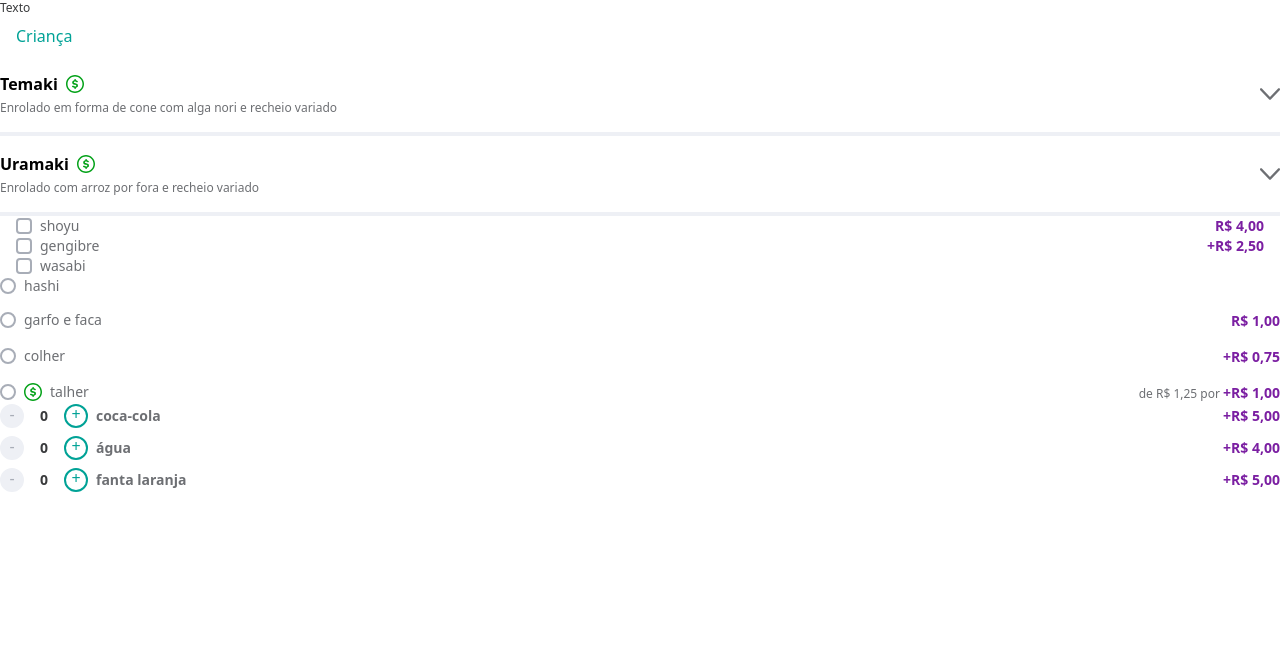
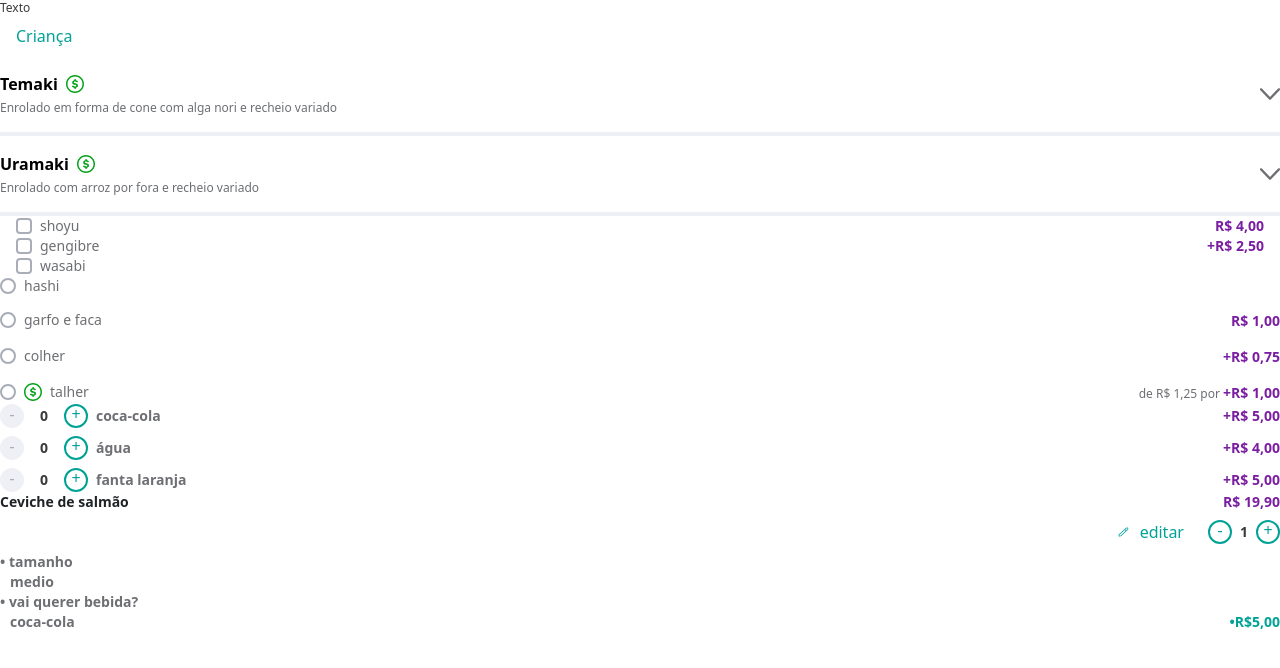
Before and after one commit to Babilonia364/something-food, a Next.js app: page / in a window 1280 px wide. Shown: the top 668 px of the page. Built offline with nearby package versions, Linux system fonts and the light colour scheme.

Commit message:
feat(TICKETCOMPONENT): implemented ticket component

```diff
--- a/src/app/components/ItemControl/index.tsx
+++ b/src/app/components/ItemControl/index.tsx
@@ -1,5 +1,4 @@
 'use client';
-import { useActionState, useState } from 'react';
 import { tv } from 'tailwind-variants';
 import { shared } from "@/app/styles/shared-styles";
 import { Products, useControl } from './hooks';
@@ -10,14 +9,8 @@ const itemControl = tv({
     form: 'flex justify-between items-center',
     productGroup: 'flex gap-2',
     buttonGroup: 'flex gap-3',
-    button: [
-      'border-2 size-[24px] rounded-full',
-      'flex justify-center items-center',
-    ],
-    sign: [
-      'h-full',
-      'leading-none'
-    ],
+    button: shared().button(),
+    sign: shared().sign(),
     quantity: [
       'font-bold text-sm text-content-neutral-base',
       'h-full text-center w-[1rem] pt-[2px]'
@@ -33,19 +26,11 @@ const itemControl = tv({
   },
   variants: {
     variant: {
-      plus: {
-        button: [
-          'border-content-secondary-base',
-          'bg-surface-background hover:bg-surface-middleground',
-          'text-content-secondary-base'
-        ]
+      enabled: {
+        button: shared().button({ variant: "enabled" })
       },
-      minus: {
-        button: [
-          'border-content-neutral-border',
-          'bg-surface-foreground',
-          'text-content-neutral-weakest'
-        ]
+      disabled: {
+        button: shared().button({ variant: "disabled" })
       }
     }
   }
@@ -79,22 +64,22 @@ export const ItemControl = (itemsArray: Products) => {
               <div className={productGroup()}>
                 <div className={buttonGroup()}>
                   <button
-                    type="submit"
+                    type="button"
                     name="action"
                     value="decrement"
                     onClick={() => updateQuantity(item.id, -1)}
-                    className={button({ variant: currentQuantity <= 0 ? "minus" : "plus" })}
+                    className={button({ variant: currentQuantity <= 0 ? "disabled" : "enabled" })}
                     disabled={currentQuantity <= 0}
                   >
                     <span className={sign()}>-</span>
                   </button>
                   <label className={quantity()}>{currentQuantity}</label>
                   <button
-                    type="submit"
+                    type="button"
                     name="action"
                     value="increment"
                     onClick={() => updateQuantity(item.id, +1)}
-                    className={button({ variant: "plus" })}
+                    className={button({ variant: "enabled" })}
                   >
                     <span className={sign()}>+</span>
                   </button>
--- /dev/null
+++ b/src/app/components/Ticket/hooks/index.ts
@@ -0,0 +1 @@
+export * from './useManagerTicket';
--- /dev/null
+++ b/src/app/components/Ticket/hooks/useManagerTicket.ts
@@ -0,0 +1,24 @@
+'use client';
+import { useState } from "react";
+
+export type TicketItems = {
+  mainItemId: string,
+  mainItemName: string,
+  mainItemQuantity: number,
+  mainItemPrice: string,
+  subItems: Array<{
+    id: string;
+    category: string;
+    items: Array<{
+      id: string;
+      name: string;
+      price?: string;
+    }>;
+  }>;
+};
+
+export function useManagerTicket() {
+  const [mainQuantity, setMainQuantity] = useState();
+
+  return {}
+}
--- a/src/app/components/Ticket/index.tsx
+++ b/src/app/components/Ticket/index.tsx
@@ -0,0 +1,107 @@
+import { shared } from "@/app/styles/shared-styles";
+import { tv } from "tailwind-variants";
+import pencil from "@/app/assets/pencil.svg";
+import Image from "next/image";
+import { Button } from "../Button";
+import { TicketItems } from "./hooks";
+
+const ticket = tv({
+  slots: {
+    container: 'flex flex-col',
+    item: 'flex justify-between',
+    itemName: 'font-bold text-sm text-content-neutral-strong',
+    itemPrice: shared().price(),
+    quantity: 'flex justify-end items-center gap-2',
+    icon: 'w-[10.5px] h-auto',
+    button: shared().button(),
+    sign: shared().sign(),
+    itemQuantity: 'font-bold text-sm text-content-neutral-base',
+    category: 'flex flex-col',
+    categoryText: 'text-content-neutral-weak text-sm',
+    subItemContainer: 'flex justify-between',
+    subItemPrice: [
+      'font-bold text-sm text-content-secondary-base',
+      "before:content-['•']"
+    ],
+  },
+  variants: {
+    variant: {
+      enabled: {
+        button: shared().button({ variant: "enabled" })
+      },
+      disabled: {
+        button: shared().button({ variant: "disabled" })
+      },
+      title: {
+        categoryText: [
+          'font-bold',
+          "before:content-['•']"
+        ]
+      },
+      text: {
+        categoryText: [
+          'font-semibold',
+          'pl-2.5'
+        ]
+      },
+    }
+  }
+});
+
+export const Ticket = ({ items }: { items: TicketItems }) => {
+  const {
+    container,
+    item,
+    itemName,
+    itemPrice,
+    quantity,
+    icon,
+    button,
+    sign,
+    itemQuantity,
+    category,
+    categoryText,
+    subItemContainer,
+    subItemPrice
+  } = ticket();
+
+  return (
+    <div className={container()}>
+      <div className={item()}>
+        <span className={itemName()}>{items.mainItemName}</span>
+        <span className={itemPrice()}>{items.mainItemPrice}</span>
+      </div>
+      <div className={quantity()}>
+        <Button buttonType="ghost" buttonColor="success" icon={<Image src={pencil} alt="edit icon" className={icon()} />}>editar</Button>
+        <button
+          type="button"
+          className={button({ variant: "enabled" })}
+        >
+          <span className={sign()}>-</span>
+        </button>
+        <span className={itemQuantity()}>{items.mainItemQuantity}</span>
+        <button
+          type="button"
+          className={button({ variant: "enabled" })}
+        >
+          <span className={sign()}>+</span>
+        </button>
+      </div>
+      {
+        items.subItems.map((subItem) => (
+          <div className={category()} key={subItem.id}>
+            <span className={categoryText({ variant: "title" })}> {subItem.category}</span>
+            {
+              subItem.items?.map((item) => (
+                <div className={subItemContainer()} key={item.id}>
+                  <span className={categoryText({ variant: "text" })}>{item.name}</span>
+                  {item.price && <span className={subItemPrice()}>{item.price}</span>}
+                </div>
+              ))
+            }
+          </div>
+        ))
+      }
+    </div>
+  );
+};
--- a/src/app/page.tsx
+++ b/src/app/page.tsx
@@ -3,6 +3,7 @@ import { Button } from "./components/Button";
 import { Checkbox } from "./components/Checkbox";
 import { ItemControl } from "./components/ItemControl";
 import { RadioGroup } from "./components/RadioGroup";
+import { Ticket } from "./components/Ticket";
 
 export default function Home() {
   const products = [
@@ -84,18 +85,18 @@ export default function Home() {
 
   const additionals = [
     {
-      id:"additionals-shoyu",
+      id: "additionals-shoyu",
       label: "shoyu",
       price: "R$ 4,00"
     },
     {
-      id:"additionals-gengibre",
+      id: "additionals-gengibre",
       label: "gengibre",
       price: "R$ 2,50",
       isAdditional: true,
     },
     {
-      id:"additionals-wasabi",
+      id: "additionals-wasabi",
       label: "wasabi",
     },
   ];
@@ -143,6 +144,36 @@ export default function Home() {
     }
   ];
 
+  const ticketItems = {
+    mainItemId: "ticket-item-ceviche",
+    mainItemName: "Ceviche de salmão",
+    mainItemQuantity: 1,
+    mainItemPrice: "R$ 19,90",
+    subItems: [
+      {
+        id: "subitem-tamanho",
+        category: "tamanho",
+        items: [
+          {
+            id: "subitem-item-medio",
+            name: "medio",
+          }
+        ]
+      },
+      {
+        id: "subitem-vai-querer-bebida",
+        category: "vai querer bebida?",
+        items: [
+          {
+            id: "subitem-item-coca-cola",
+            name: "coca-cola",
+            price: "R$5,00",
+          }
+        ]
+      }
+    ]
+  };
+
   return (
     <div className="bg-surface-background">
       <h1 className="text-content-neutral-base text-xs">Texto</h1>
@@ -154,6 +185,7 @@ export default function Home() {
       <Checkbox items={additionals} />
       <RadioGroup items={additionalsChooseOne} />
       <ItemControl items={additionalsChooseMTO} />
+      <Ticket items={ticketItems} />
     </div>
   );
 }
--- a/src/app/styles/shared-styles.ts
+++ b/src/app/styles/shared-styles.ts
@@ -6,5 +6,31 @@ export const shared = tv({
     price: 'text-sm text-content-primary font-bold',
     label: 'text-sm text-content-neutral-weak',
     offPrice: 'text-xs text-content-neutral-weak',
+    button: [
+      'border-2 size-[24px] rounded-full',
+      'flex justify-center items-center',
+    ],
+    sign: [
+      'h-full',
+      'leading-none'
+    ]
+  },
+  variants: {
+    variant: {
+      enabled: {
+        button: [
+          'border-content-secondary-base',
+          'bg-surface-background hover:bg-surface-middleground',
+          'text-content-secondary-base'
+        ]
+      },
+      disabled: {
+        button: [
+          'border-content-neutral-border',
+          'bg-surface-foreground',
+          'text-content-neutral-weakest'
+        ]
+      }
+    }
   }
 });
```
Also changed, not shown: src/app/assets/pencil.svg (added).
